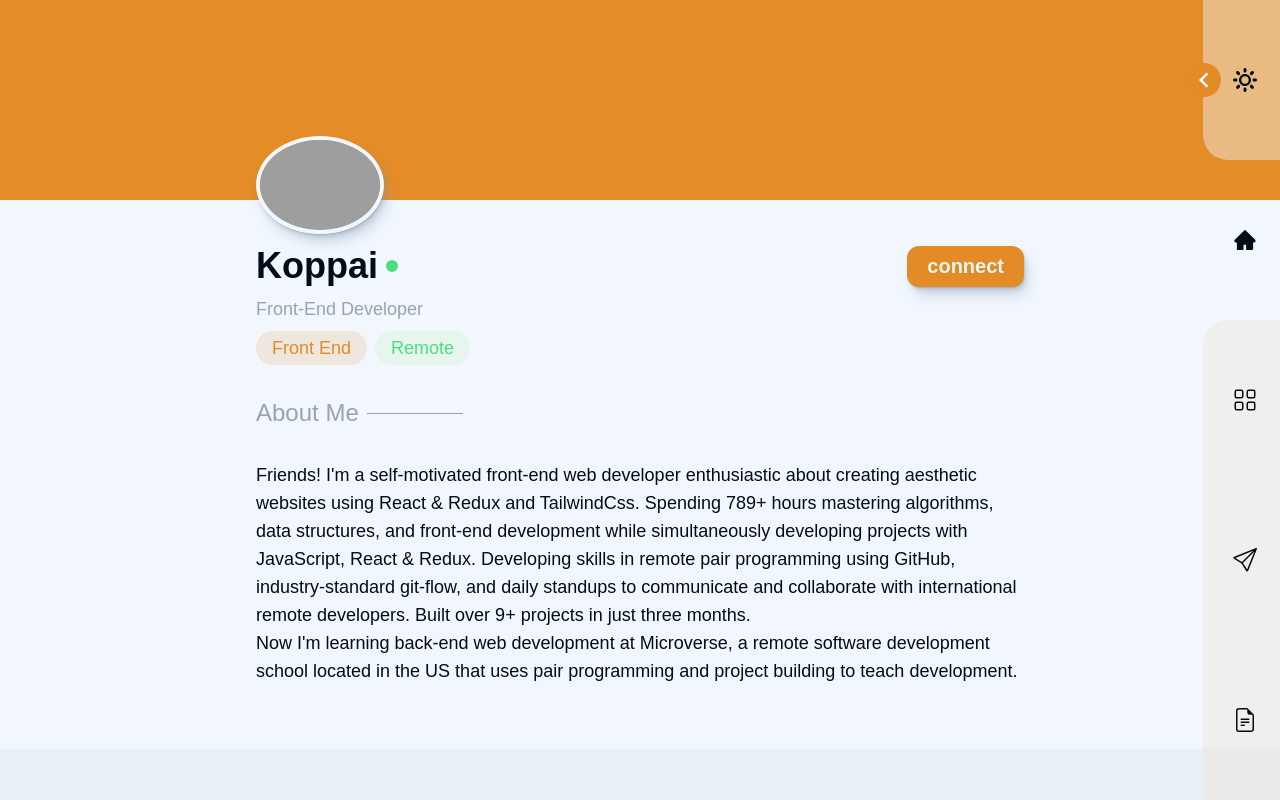
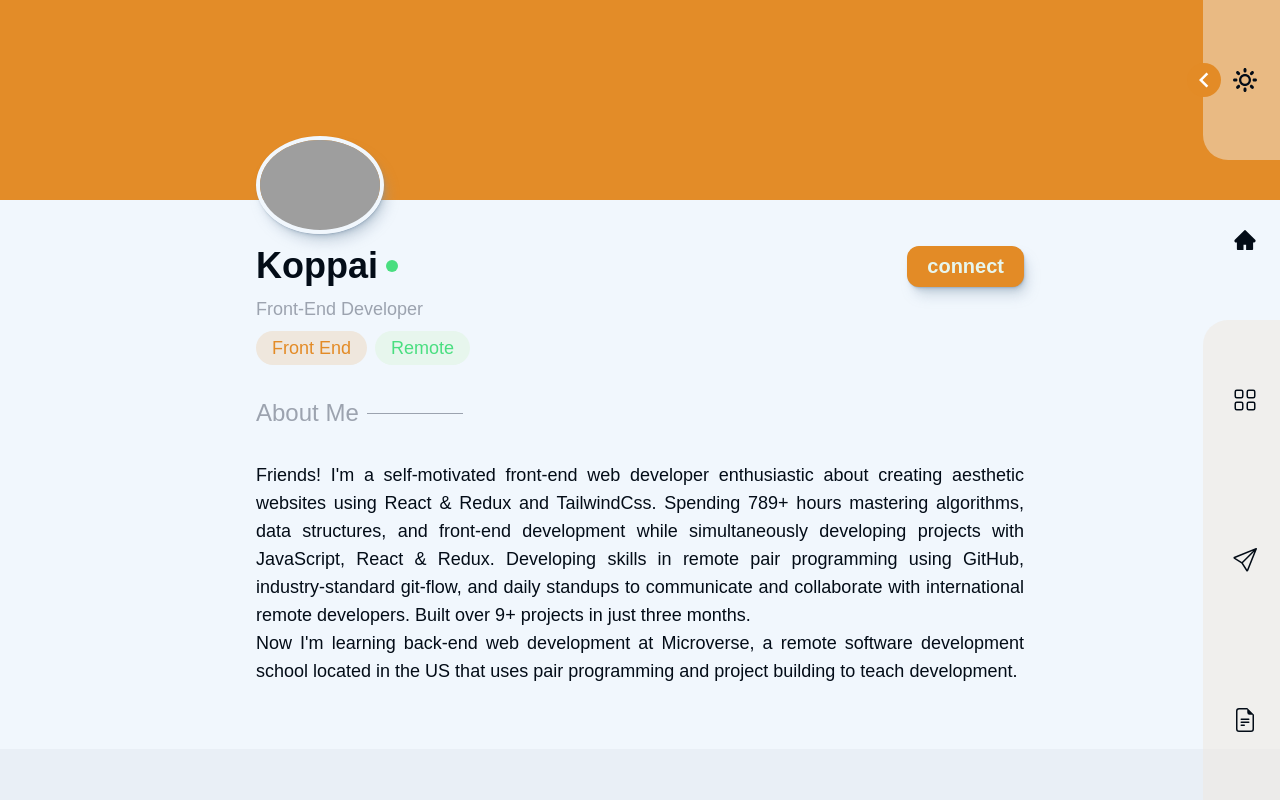
Before and after one commit to K0ppai/Koppai_Portfolio, a React (Vite) app: page / in a window 1280 px wide. Shown: the top 800 px of the page. Built offline with nearby package versions, Linux system fonts and the light colour scheme; grey boxes are pictures that could not be loaded; a web font is replaced by a local one.

Commit message:
Add text-justify for about section

```diff
--- a/src/components/AboutMe/AboutMe.jsx
+++ b/src/components/AboutMe/AboutMe.jsx
@@ -91,7 +91,7 @@ const AboutMe = ({ darkMode }) => {
             <h1 className="text-2xl text-gray-400">About Me</h1>
             <div className="ml-2 h-[1px] w-[12vmin] bg-gray-400" />
           </div>
-          <p>
+          <p className='text-justify'>
             Friends! I&apos;m a self-motivated front-end web developer enthusiastic about creating
             aesthetic websites using React & Redux and TailwindCss. Spending 789+ hours mastering
             algorithms, data structures, and front-end development while simultaneously developing
--- a/src/index.css
+++ b/src/index.css
@@ -79,20 +79,20 @@ a:focus,a:active,button:focus,button:active,button {
       box-shadow: var(--shadow-elevation-medium);
     }
 
-    .shadow-drop-light:hover {
+    /* .shadow-drop-light:hover {
       box-shadow: var(--shadow-elevation-high);
       transition: all 0.3s ease-in-out;
     }
-
+   */
     .shadow-drop-dark {
       box-shadow: var(--shadow-elevation-medium-dark);
     }
 
-    .shadow-drop-dark:hover {
+    /* .shadow-drop-dark:hover {
       box-shadow: var(--shadow-elevation-medium-dark);
       transition: all 0.3s ease-in-out;
     }
-
+   */
     .shadow-drop-primary {
       box-shadow: var(--shadow-elevation-medium-primary);
     }
```
